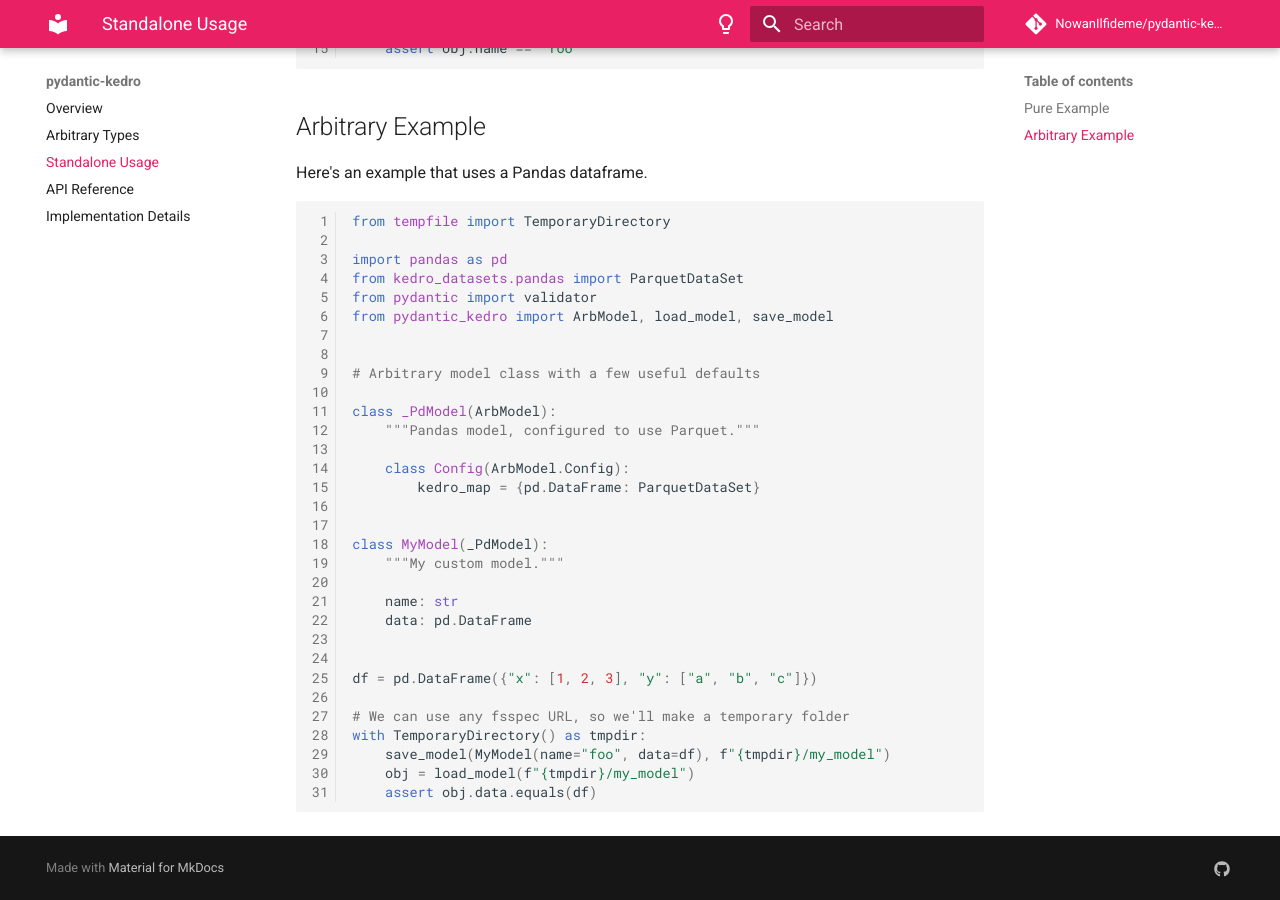
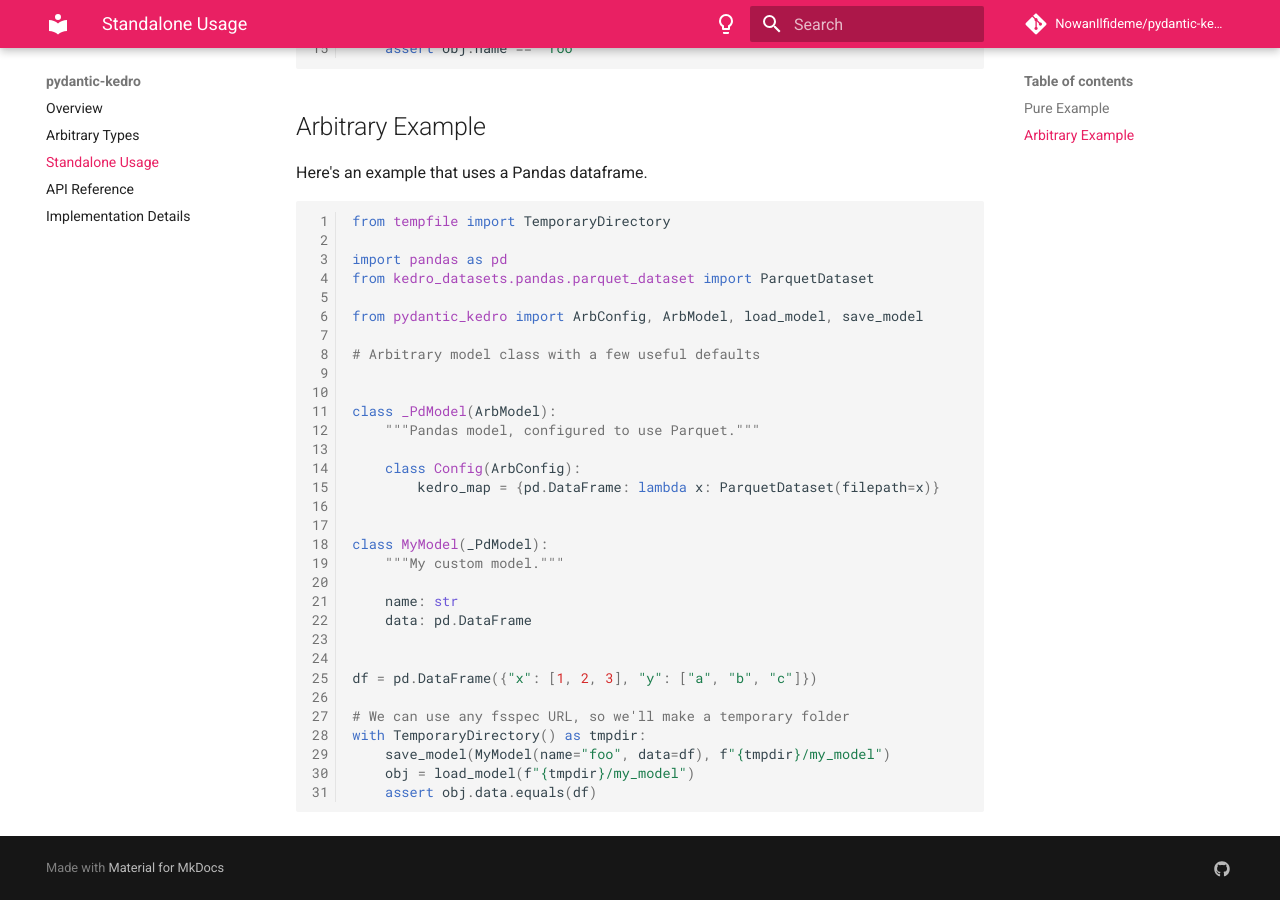
Before and after one commit to NowanIlfideme/pydantic-kedro, an MkDocs documentation site: the page built from docs/standalone_usage.md, in a window 1280 px wide and 900 px high, scrolled down 534 px. Built offline with MkDocs 1.6.1 and Material for MkDocs 9.7.7, drawn with Linux system fonts in a browser that asks for light colours; comment, search, counter and statistics services are not loaded.

Commit message:
Add ArbConfig to public API. Fix test and docs for standalone usage.

```diff
--- a/docs/standalone_usage.md
+++ b/docs/standalone_usage.md
@@ -30,18 +30,18 @@ Here's an example that uses a Pandas dataframe.
 from tempfile import TemporaryDirectory
 
 import pandas as pd
-from kedro_datasets.pandas import ParquetDataSet
-from pydantic import validator
-from pydantic_kedro import ArbModel, load_model, save_model
+from kedro_datasets.pandas.parquet_dataset import ParquetDataset
 
+from pydantic_kedro import ArbConfig, ArbModel, load_model, save_model
 
 # Arbitrary model class with a few useful defaults
+
 
 class _PdModel(ArbModel):
     """Pandas model, configured to use Parquet."""
 
-    class Config(ArbModel.Config):
-        kedro_map = {pd.DataFrame: ParquetDataSet}
+    class Config(ArbConfig):
+        kedro_map = {pd.DataFrame: lambda x: ParquetDataset(filepath=x)}
 
 
 class MyModel(_PdModel):
--- a/src/pydantic_kedro/__init__.py
+++ b/src/pydantic_kedro/__init__.py
@@ -1,6 +1,7 @@
 """Kedro datasets for serializing Pydantic models."""
 
 __all__ = [
+    "ArbConfig",
     "ArbModel",
     "PydanticAutoDataSet",
     "PydanticFolderDataSet",
@@ -17,6 +18,6 @@ from .datasets.folder import PydanticFolderDataSet
 from .datasets.json import PydanticJsonDataSet
 from .datasets.yaml import PydanticYamlDataSet
 from .datasets.zip import PydanticZipDataSet
-from .models import ArbModel
+from .models import ArbConfig, ArbModel
 from .utils import load_model, save_model
 from .version import __version__
```
Also changed, not shown: 1 other file.
